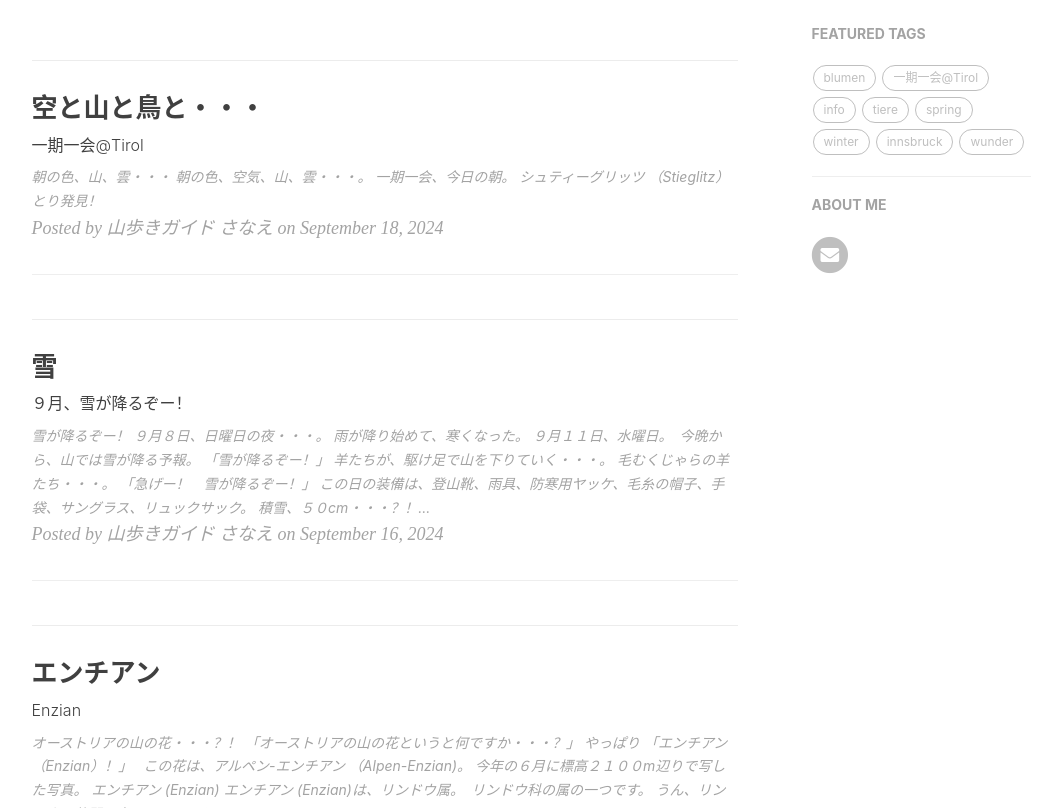
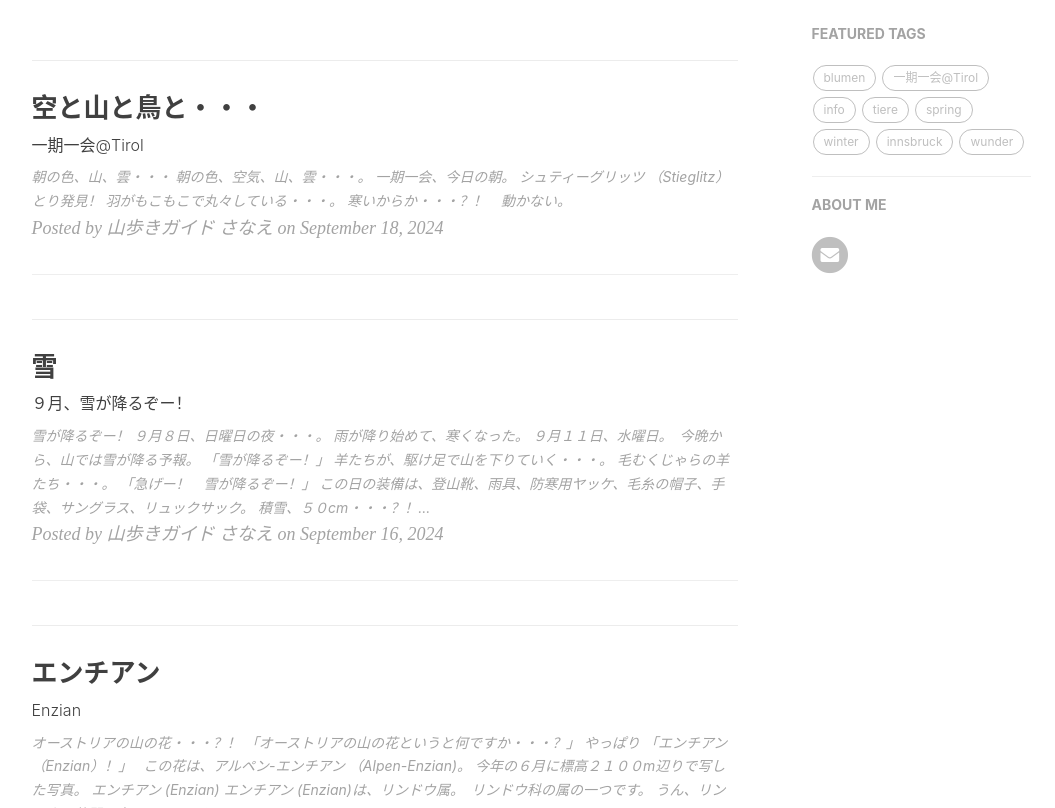
Before and after one commit to yamayagi/yamayagi.github.io, a Jekyll site: the page built from index.html, in a window 1280 px wide and 900 px high, scrolled down 330 px, cut to the strip 92-900 px from the top of the window. Shown: the whole strip, without its empty margins (136-1191 px from the left). Built offline with Jekyll 4.4.1, drawn with Linux system fonts in a browser that asks for light colours; nearby versions of some CDN libraries; the list of posts is cut into pages by our own code; comment, search, counter and statistics services are not loaded.

Commit message:
Update 2024-09-18-tier.md

```diff
--- a/_posts/2024-09-18-tier.md
+++ b/_posts/2024-09-18-tier.md
@@ -18,3 +18,9 @@ tags: [tiere]
 とり発見！
 
 ![20240918stieglitz1](https://piwigo.schickl.de/i.php?/upload/2024/09/21/20240921095959-6dec48c3-me.jpg)
+
+羽がもこもこで丸々している・・・。
+
+寒いからか・・・？！　動かない。
+
+![20240918stieglitz2](https://piwigo.schickl.de/i.php?/upload/2024/09/21/20240921100658-989ab2d6-me.jpg)
```
